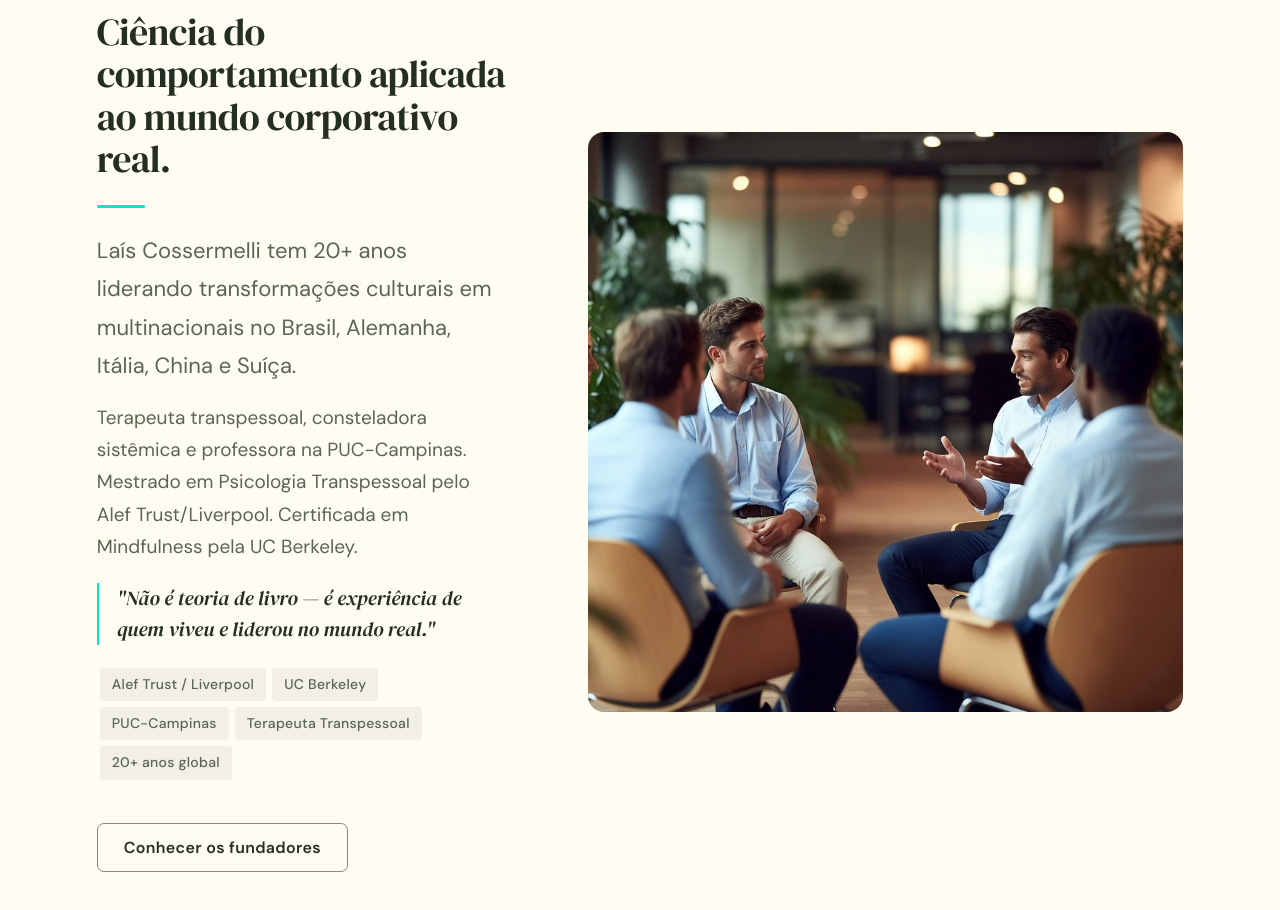
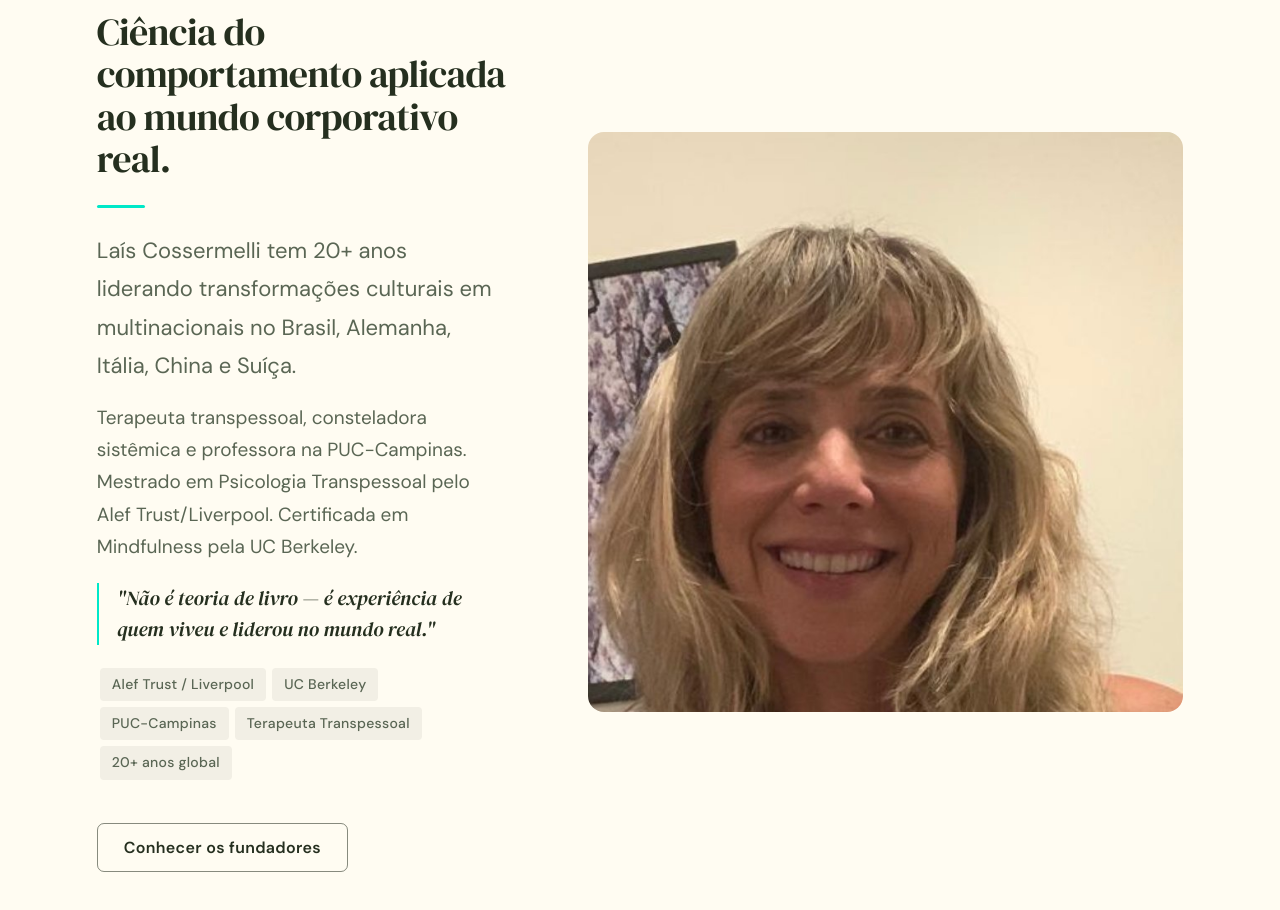
Before and after one commit to alchemistmao/cuidarmais-website, a plain HTML site: page index.html in a window 1280 px wide. Shown: the part 3320-4230 px from the top of the page. Drawn offline with Linux system fonts and the light colour scheme.

Commit message:
Reverte foto Lais

```diff
--- a/index.html
+++ b/index.html
@@ -465,7 +465,7 @@ footer{background:var(--dark);padding:var(--s8) 6% var(--s5);}
         </div>
         <!-- FOTO: Home — Laís Cossermelli -->
         <div class="oh r16" style="height:580px;">
-          <img src="img28.jpg" alt="Laís Cossermelli" class="cover" style="object-position:top;">
+          <img src="img28.png" alt="Laís Cossermelli" class="cover" style="object-position:top;">
         </div>
       </div>
     </div>
@@ -922,7 +922,7 @@ footer{background:var(--dark);padding:var(--s8) 6% var(--s5);}
       <h2 class="t-h2" style="max-width:580px;margin-bottom:var(--s8);">A ciência do comportamento unida à tecnologia de ponta.</h2>
       <div class="g2" style="gap:var(--s8);align-items:start;">
         <div>
-          <div class="oh r12" style="height:420px;margin-bottom:var(--s4);"><img src="img28.jpg" alt="Laís Cossermelli" class="cover" style="object-position:top;"></div>
+          <div class="oh r12" style="height:420px;margin-bottom:var(--s4);"><img src="img28.png" alt="Laís Cossermelli" class="cover" style="object-position:top;"></div>
           <div class="t-lbl t-lbl-teal" style="margin-bottom:6px;">Fundadora · Desenvolvimento Humano</div>
           <h3 class="t-h3" style="margin-bottom:4px;">Laís Cossermelli</h3>
           <p class="t-sm" style="font-style:italic;margin-bottom:16px;">A Profundidade Clínica e Cultural</p>
```
